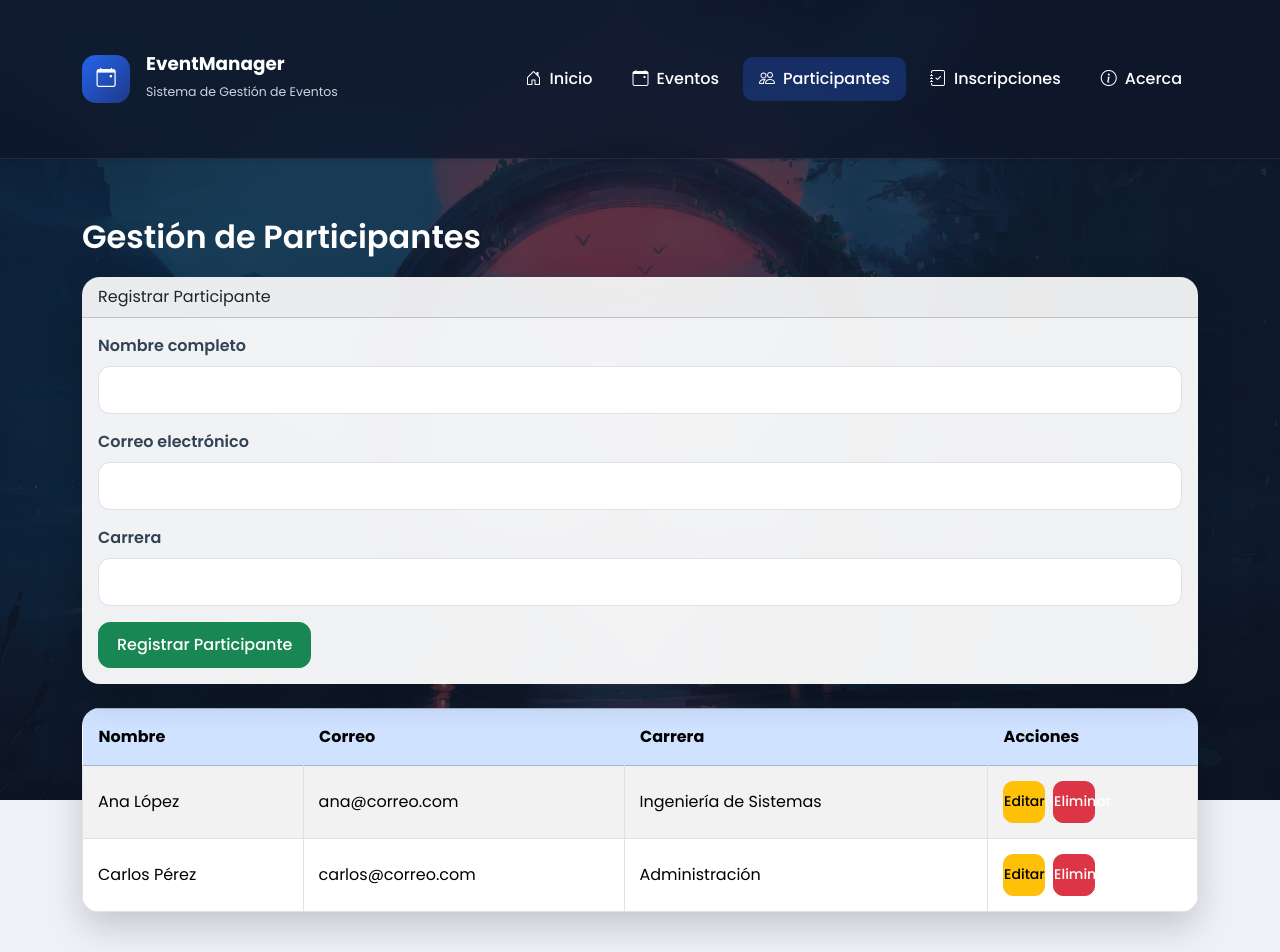
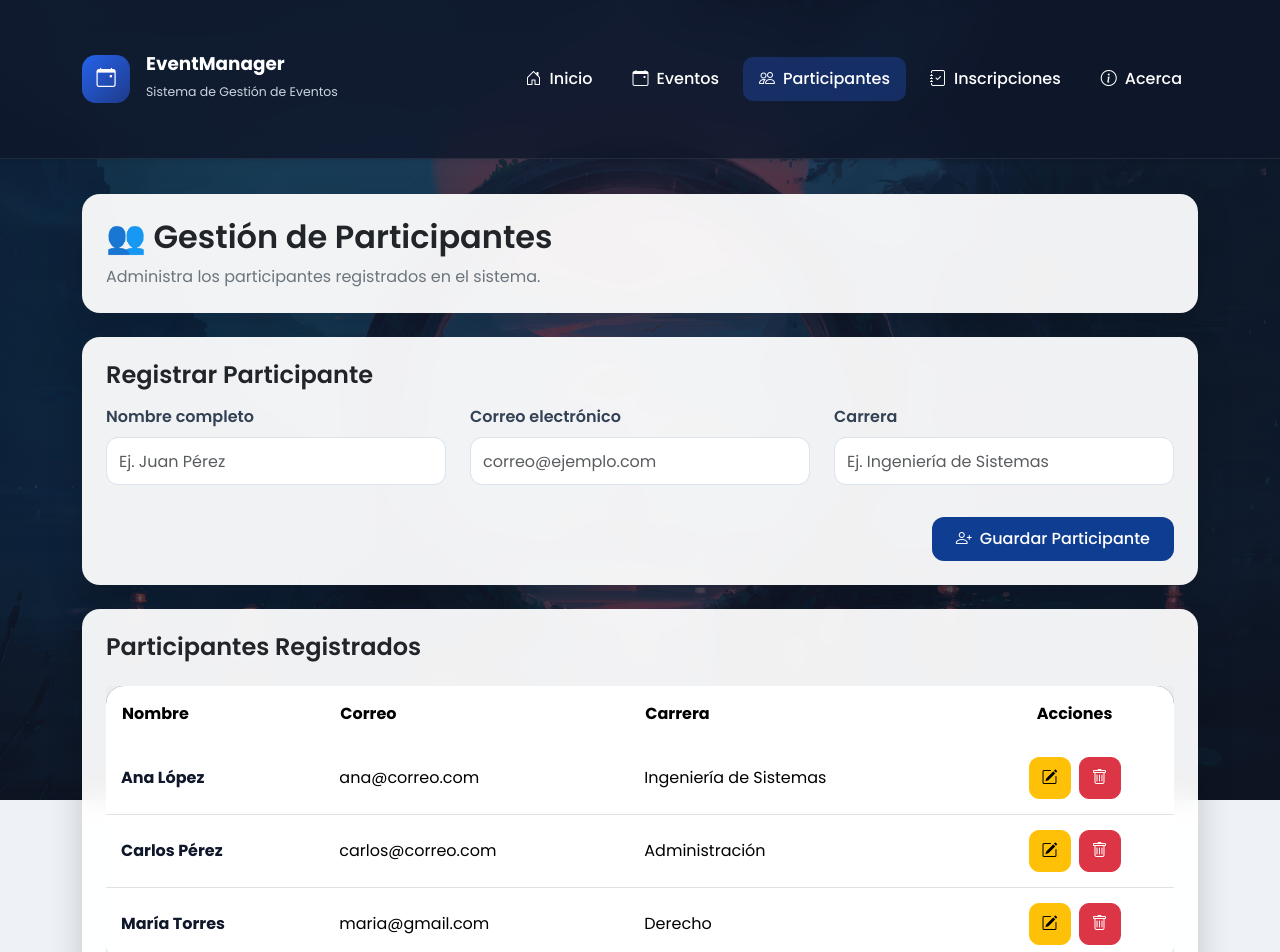
Before and after one commit to JTeran152/EVALUACION_FINAL, a React (Vite) app: page /participantes in a window 1280 px wide. Shown: the top 952 px of the page. Built offline with nearby package versions, Linux system fonts and the light colour scheme; data requests are answered from the project's data file.

Commit message:
feat(ui): moderniza el modulo de participantes y unifica la interfaz

```diff
--- a/db.json
+++ b/db.json
@@ -17,6 +17,12 @@
       "fecha": "2026-08-10",
       "lugar": "Laboratorio 5",
       "id": "CmupV-l1-Ys"
+    },
+    {
+      "nombre": "Ciberseguridad",
+      "fecha": "2026-12-14",
+      "lugar": "Salón C",
+      "id": "Mz-5t6vlCi4"
     }
   ],
   "participantes": [
@@ -31,6 +37,12 @@
       "nombre": "Carlos Pérez",
       "correo": "carlos@correo.com",
       "carrera": "Administración"
+    },
+    {
+      "nombre": "María Torres",
+      "correo": "maria@gmail.com",
+      "carrera": "Derecho",
+      "id": "Lha2kJQeOhY"
     }
   ],
   "inscripciones": [
--- a/src/components/ParticipantForm.jsx
+++ b/src/components/ParticipantForm.jsx
@@ -10,15 +10,20 @@ function ParticipantForm({
   editando,
 }) {
   return (
-    <div className="card mb-4">
+    <form
+      onSubmit={(e) => {
+        e.preventDefault();
 
-      <div className="card-header">
-        Registrar Participante
-      </div>
+        if (editando) {
+          actualizarParticipante();
+        } else {
+          agregarParticipante();
+        }
+      }}
+    >
+      <div className="row">
 
-      <div className="card-body">
-
-        <div className="mb-3">
+        <div className="col-md-4 mb-3">
 
           <label className="form-label">
             Nombre completo
@@ -27,14 +32,14 @@ function ParticipantForm({
           <input
             type="text"
             className="form-control"
+            placeholder="Ej. Juan Pérez"
             value={nombre}
             onChange={(e) => setNombre(e.target.value)}
           />
 
         </div>
 
-
-        <div className="mb-3">
+        <div className="col-md-4 mb-3">
 
           <label className="form-label">
             Correo electrónico
@@ -43,14 +48,14 @@ function ParticipantForm({
           <input
             type="email"
             className="form-control"
+            placeholder="correo@ejemplo.com"
             value={correo}
             onChange={(e) => setCorreo(e.target.value)}
           />
 
         </div>
 
-
-        <div className="mb-3">
+        <div className="col-md-4 mb-3">
 
           <label className="form-label">
             Carrera
@@ -59,32 +64,40 @@ function ParticipantForm({
           <input
             type="text"
             className="form-control"
+            placeholder="Ej. Ingeniería de Sistemas"
             value={carrera}
             onChange={(e) => setCarrera(e.target.value)}
           />
 
         </div>
 
+      </div>
+
+      <div className="text-end mt-3">
 
         <button
-          className="btn btn-success"
-          onClick={
-            editando
-              ? actualizarParticipante
-              : agregarParticipante
-          }
+          type="submit"
+          className={`btn ${
+            editando ? "btn-warning" : "btn-primary"
+          } px-4`}
         >
-          {
-            editando
-              ? "Guardar Cambios"
-              : "Registrar Participante"
-          }
+          <i
+            className={`bi ${
+              editando
+                ? "bi-pencil-square"
+                : "bi-person-plus"
+            } me-2`}
+          ></i>
+
+          {editando
+            ? "Actualizar Participante"
+            : "Guardar Participante"}
+
         </button>
-
 
       </div>
 
-    </div>
+    </form>
   );
 }
 
--- a/src/components/ParticipantTable.jsx
+++ b/src/components/ParticipantTable.jsx
@@ -1,22 +1,66 @@
 function ParticipantTable({
   participantes,
   eliminarParticipante,
-  editarParticipante
+  editarParticipante,
 }) {
+
+  if (participantes.length === 0) {
+
     return (
-    <table className="table table-striped table-bordered">
 
-      <thead className="table-primary">
+      <div className="text-center py-5">
+
+        <i
+          className="bi bi-people"
+          style={{
+            fontSize: "4rem",
+            color: "#94a3b8",
+          }}
+        ></i>
+
+        <h4 className="mt-3 text-dark">
+
+          No hay participantes registrados
+
+        </h4>
+
+        <p className="text-secondary mb-0">
+
+          Registra un participante utilizando el formulario superior.
+
+        </p>
+
+      </div>
+
+    );
+
+  }
+
+  return (
+
+    <div className="table-responsive">
+
+      <table className="table align-middle">
+
+        <thead>
 
           <tr>
+
             <th>Nombre</th>
+
             <th>Correo</th>
+
             <th>Carrera</th>
-          <th>Acciones</th>
+
+            <th className="text-center">
+
+              Acciones
+
+            </th>
+
           </tr>
 
         </thead>
-
 
         <tbody>
 
@@ -24,25 +68,50 @@ function ParticipantTable({
 
             <tr key={participante.id}>
 
-            <td>{participante.nombre}</td>
+              <td>
 
-            <td>{participante.correo}</td>
+                <strong>
 
-            <td>{participante.carrera}</td>
+                  {participante.nombre}
+
+                </strong>
+
+              </td>
 
               <td>
+
+                {participante.correo}
+
+              </td>
+
+              <td>
+
+                {participante.carrera}
+
+              </td>
+
+              <td className="text-center">
+
                 <button
                   className="btn btn-warning btn-sm me-2"
                   onClick={() => editarParticipante(participante)}
+                  title="Editar"
                 >
-                Editar
+
+                  <i className="bi bi-pencil-square"></i>
+
                 </button>
 
                 <button
                   className="btn btn-danger btn-sm"
-                onClick={() => eliminarParticipante(participante.id)}
+                  onClick={() =>
+                    eliminarParticipante(participante.id)
+                  }
+                  title="Eliminar"
                 >
-                Eliminar
+
+                  <i className="bi bi-trash"></i>
+
                 </button>
 
               </td>
@@ -53,9 +122,12 @@ function ParticipantTable({
 
         </tbody>
 
+      </table>
 
-    </table>
+    </div>
+
   );
+
 }
 
 export default ParticipantTable;
--- a/src/pages/Participantes.jsx
+++ b/src/pages/Participantes.jsx
@@ -129,12 +129,29 @@ function Participantes() {
 
   return (
 
-    <div className="container mt-4">
+    <div className="container">
 
-      <h2>
-        Gestión de Participantes
-      </h2>
+      <div className="card p-4 mb-4">
 
+        <h2 className="text-dark mb-2">
+          👥 Gestión de Participantes
+        </h2>
+
+        <p className="text-secondary mb-0">
+          Administra los participantes registrados en el sistema.
+        </p>
+
+      </div>
+
+      <div className="card p-4 mb-4">
+
+        <h4 className="text-dark mb-3">
+
+          {editando
+            ? "Editar Participante"
+            : "Registrar Participante"}
+
+        </h4>
 
       <ParticipantForm
 
@@ -148,16 +165,34 @@ function Participantes() {
         setCarrera={setCarrera}
 
         agregarParticipante={agregarParticipante}
+
         actualizarParticipante={actualizarParticipante}
+
         editando={editando}
 
       />
 
+    </div>
+
+    <div className="card p-4">
+
+      <h4 className="text-dark mb-4">
+
+        Participantes Registrados
+
+      </h4>
+
       <ParticipantTable
+
         participantes={participantes}
+
         eliminarParticipante={eliminarParticipante}
+
         editarParticipante={editarParticipante}
+
       />
+
+    </div>
 
     </div>
 
```
Lines whose indentation alone changed are shown as unchanged.
